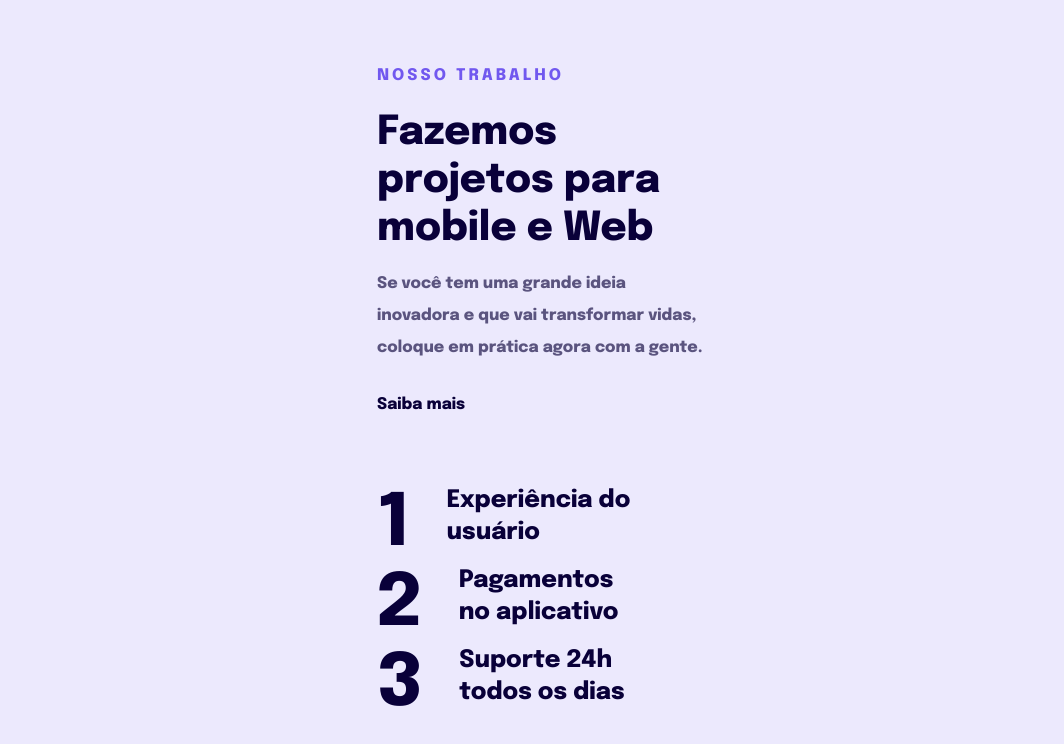
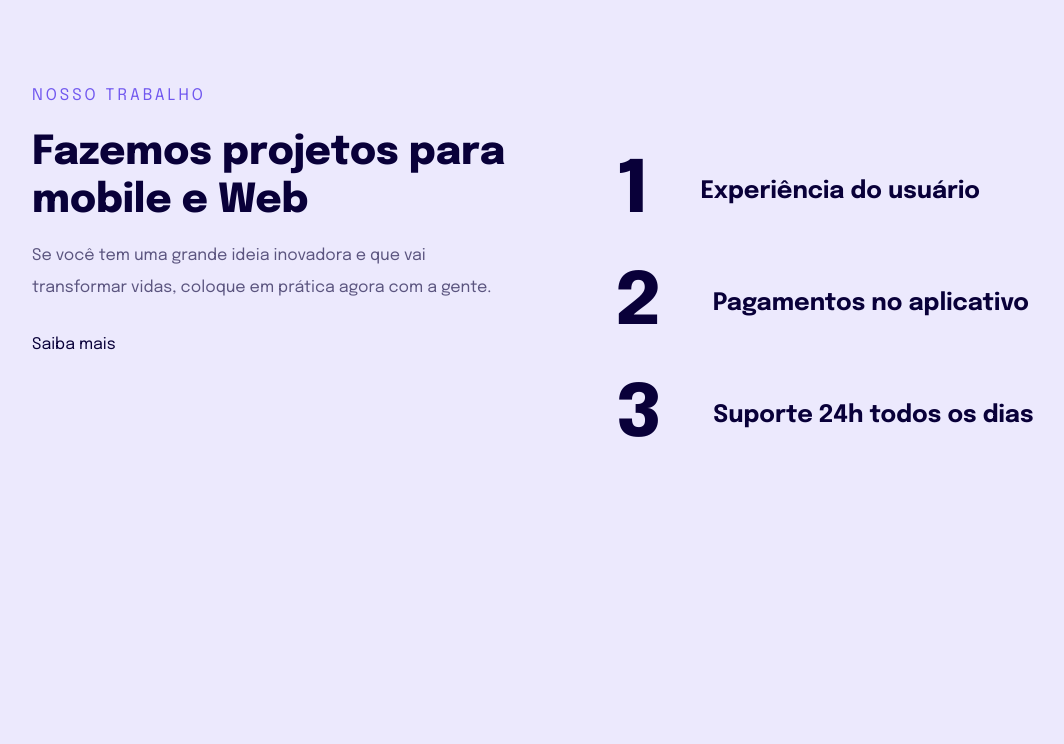
Before and after one commit to giovannivicentin/explorer-project-4, a plain HTML site: page index.html in a window 1280 px wide. Shown: the whole page, without its empty margins (98-1162 px from the left). Drawn offline with Linux system fonts and the light colour scheme.

Commit message:
Finish the code to appear like the figma project

```diff
--- a/index.html
+++ b/index.html
@@ -11,12 +11,13 @@
     <link rel="stylesheet" href="style.css" />
 
     <link
-      href="https://fonts.googleapis.com/css2?family=Epilogue:wght@800&display=swap"
+      href="https://fonts.googleapis.com/css2?family=Epilogue:wght@400;700;800&display=swap"
       rel="stylesheet"
     />
   </head>
   <body>
     <main>
+      <div>
         <p>Nosso Trabalho</p>
         <h1>Fazemos projetos para mobile e Web</h1>
 
@@ -26,6 +27,7 @@
         </p>
 
         <a href="#">Saiba mais</a>
+      </div>
 
       <ul>
         <li><span>1</span> Experiência do usuário</li>
--- a/style.css
+++ b/style.css
@@ -17,20 +17,20 @@ ul {
 body {
   font-family: 'Epilogue', sans-serif;
 
-  background: #ECE9FD;
+  background: #ece9fd;
 
-  padding: 6.0rem 2.3rem 6.6rem;
+  padding: 6rem 2.3rem 6.6rem;
   font-size: 1.6rem;
 }
 
 main {
-  max-width: 33.0rem;
+  max-width: 33rem;
   margin: 0 auto;
 }
 
 h1 {
   font-weight: 800;
-  font-size: 4.0rem;
+  font-size: 4rem;
   line-height: 4.8rem;
 
   color: #090039;
@@ -39,7 +39,7 @@ h1 {
 }
 
 main p:first-child {
-  color: #7158EF;
+  color: #7158ef;
   letter-spacing: 3px;
   text-transform: uppercase;
   line-height: 3.2rem;
@@ -61,7 +61,7 @@ a {
 }
 
 a:hover {
- font-weight: bold;
+  font-weight: bold;
 }
 
 ul {
@@ -80,11 +80,38 @@ ul li {
   gap: 3.8rem;
 }
 
+ul li + li {
+  margin-top: 3.2rem;
+}
+
 ul li span {
   font-weight: 800;
   font-size: 7.2rem;
-  line-height: 8.0rem;
+  line-height: 8rem;
   letter-spacing: -2px;
 
   color: #090039;
 }
+
+/* media queries */
+@media (min-width: 700px) {
+  body {
+    padding: 8rem;
+  }
+
+  main {
+    max-width: 1020px;
+    display: flex;
+    gap: 10rem;
+  }
+
+  main > div {
+    max-width: 484px;
+  }
+
+  ul li {
+    gap: 5.3rem;
+    max-width: 450px;
+    align-items: center;
+  }
+}
```
Lines whose indentation alone changed are shown as unchanged.
